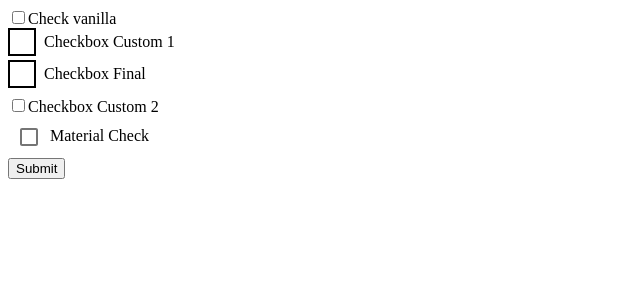
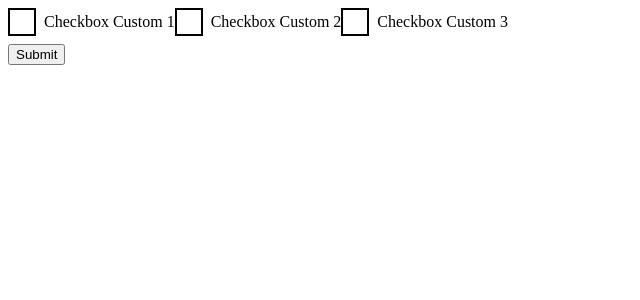
Before and after one commit to ddfilipov/register-custom-checbox, a React (Create React App) app: page / in a window 1280 px wide. Shown: the top 300 px of the page, without its empty margins (0-640 px from the left). Built offline with nearby package versions, Linux system fonts and the light colour scheme.

Commit message:
ahora si, el register registra correctamente los valores de los checks

```diff
--- a/src/App.tsx
+++ b/src/App.tsx
@@ -6,59 +6,10 @@ import { Formulario } from "./Formulario";
 import { Input } from "./Input";
 import * as Mat from "@material-ui/core";
 import { CheckboxFinal } from "./CheckboxFinal";
+import { Formulario1 } from "./forms/Formulario1";
 
-interface FormProps {
-    nombre: string;
-    rojo: boolean;
-    custom1: boolean;
-    custom2: boolean;
-    checkboxFinal: boolean;
-    checkVanilla: boolean;
-    materialCheck: boolean;
-    apellido: string;
-}
 function App() {
-    const methods = useForm<FormProps>();
-    const { register, handleSubmit, watch } = methods;
-
-    const watchCheck1 = watch("custom1");
-    const watchCheck2 = watch("custom2");
-    const watchAll = watch();
-    // console.log(watchCheck1);
-    // console.log(watchCheck2);
-
-    const onSubmit = useCallback((data: FormProps) => {
-        alert(JSON.stringify(data, null, " "));
-    }, []);
-
-    useEffect(() => {
-        console.log(watchAll);
-    }, [watchCheck1, watchCheck2, watchAll]);
-
-    return (
-        <FormProvider {...methods}>
-            <form onSubmit={handleSubmit(onSubmit)}>
-                {/* <label htmlFor="nombre">Nombre</label> */}
-                {/* <input type="text" {...register("nombre")} /> */}
-                {/* <Mat.Input {...register("apellido")} /> */}
-                <input type="checkbox" {...register("checkVanilla")} />
-                <label htmlFor="checkVanilla">Check vanilla</label>
-                <Checkbox label="Checkbox Custom 1" register={{ ...register("custom1") }} name={"custom1"} />
-                <CheckboxFinal
-                    label="Checkbox Final"
-                    register={{ ...register("checkboxFinal") }}
-                    name={"checkboxFinal"}
-                />
-                {/* <Input label="Input Custom" name="apellido" register={{ ...register("apellido") }} /> */}
-                <Checkbox2 label="Checkbox Custom 2" register={{ ...register("custom2") }} name={"custom2"} />
-                <Mat.Checkbox {...register("materialCheck")} />
-                <label htmlFor="materialCheck">Material Check</label>
-                {/* <label htmlFor="azul">Azul</label>
-                <input type="checkbox" {...register("azul")} /> */}
-                <input type="submit" style={{ display: "block" }} />
-            </form>
-        </FormProvider>
-    );
+    return <Formulario1 />;
 }
 
 export default App;
--- a/src/Checkbox.tsx
+++ b/src/Checkbox.tsx
@@ -4,9 +4,9 @@ import styled from "styled-components";
 
 const Style = styled.div`
     --checkbox-size: 1.5rem;
-    /* overflow: hidden; */
-    /* position: relative; */
-    /* display: inline-block; */
+    overflow: hidden;
+    position: relative;
+    display: inline-block;
 
     > input {
         position: absolute;
@@ -53,9 +53,10 @@ interface CheckboxProps {
     register: any;
     label: string;
     name: string;
+    id: string;
 }
 
-export const Checkbox: FC<CheckboxProps> = ({ register, label, name }) => {
+export const Checkbox: FC<CheckboxProps> = ({ register, label, name, id }) => {
     const [checked, setChecked] = useState(false);
 
     const checkboxChange = useCallback(() => {
@@ -65,14 +66,14 @@ export const Checkbox: FC<CheckboxProps> = ({ register, label, name }) => {
     const onClickLabel = useCallback(() => {
         setChecked(!checked);
         console.log("clicando en el label y checkeando valor checked 1:", checked);
-        const x: any = document.getElementById("custom1");
+        const x: any = document.getElementById(id);
         x.checked = !checked;
         console.log("constante x:", x.checked);
     }, [checked]);
 
     return (
         <Style>
-            <input type="checkbox" id="custom1" name={name} onChange={checkboxChange} {...register} />
+            <input type="checkbox" name={name} id={id} checked={checked} onChange={checkboxChange} {...register} />
             <label htmlFor={name} onClick={onClickLabel}>
                 {label}
             </label>
--- a/src/CheckboxFinal.tsx
+++ b/src/CheckboxFinal.tsx
@@ -68,7 +68,7 @@ export const CheckboxFinal: FC<CheckboxProps> = ({ register, label, name }) => {
 
     return (
         <Style>
-            <input type="checkbox" name={name} onChange={checkboxChange} {...register} />
+            <input type="checkbox" name={name} id={name} checked={checked} onChange={checkboxChange} {...register} />
             <label htmlFor={name} onClick={onClickLabel}>
                 {label}
             </label>
--- /dev/null
+++ b/src/forms/Formulario1.tsx
@@ -0,0 +1,47 @@
+import { FC, useCallback, useRef, useState } from "react";
+import { FormProvider, useForm, UseFormRegister, FieldValues } from "react-hook-form";
+import styled from "styled-components";
+import { Checkbox } from "../Checkbox";
+import { Checkbox2 } from "../Checkbox2";
+import { CheckboxFinal } from "../CheckboxFinal";
+import * as Mat from "@material-ui/core";
+
+interface FormProps {
+    check1: boolean;
+    check2: boolean;
+    check3: boolean;
+}
+export const Formulario1: FC = ({}) => {
+    const methods = useForm<FormProps>();
+    const { register, handleSubmit, watch } = methods;
+
+    const onSubmit = useCallback((data: FormProps) => {
+        alert(JSON.stringify(data, null, " "));
+    }, []);
+
+    return (
+        <FormProvider {...methods}>
+            <form onSubmit={handleSubmit(onSubmit)}>
+                <CheckboxFinal
+                    label="Checkbox Custom 1"
+                    register={{ ...register("check1") }}
+                    name={"check1"}
+                    // id={"check1"}
+                />
+                <CheckboxFinal
+                    label="Checkbox Custom 2"
+                    register={{ ...register("check2") }}
+                    name={"check2"}
+                    // id={"check2"}
+                />
+                <CheckboxFinal
+                    label="Checkbox Custom 3"
+                    register={{ ...register("check3") }}
+                    name={"check3"}
+                    // id={"check3"}
+                />
+                <input type="submit" style={{ display: "block" }} />
+            </form>
+        </FormProvider>
+    );
+};
```
